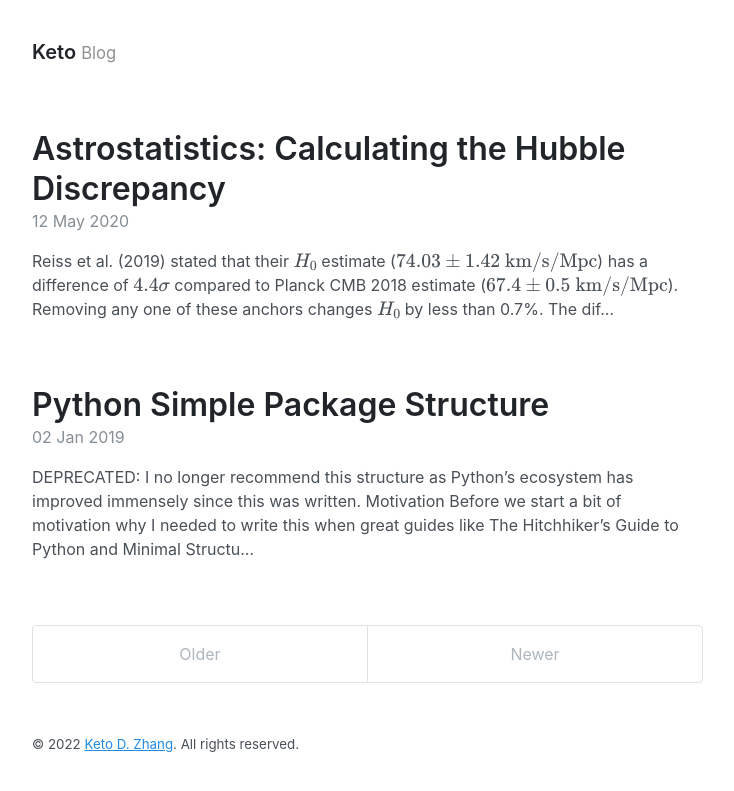
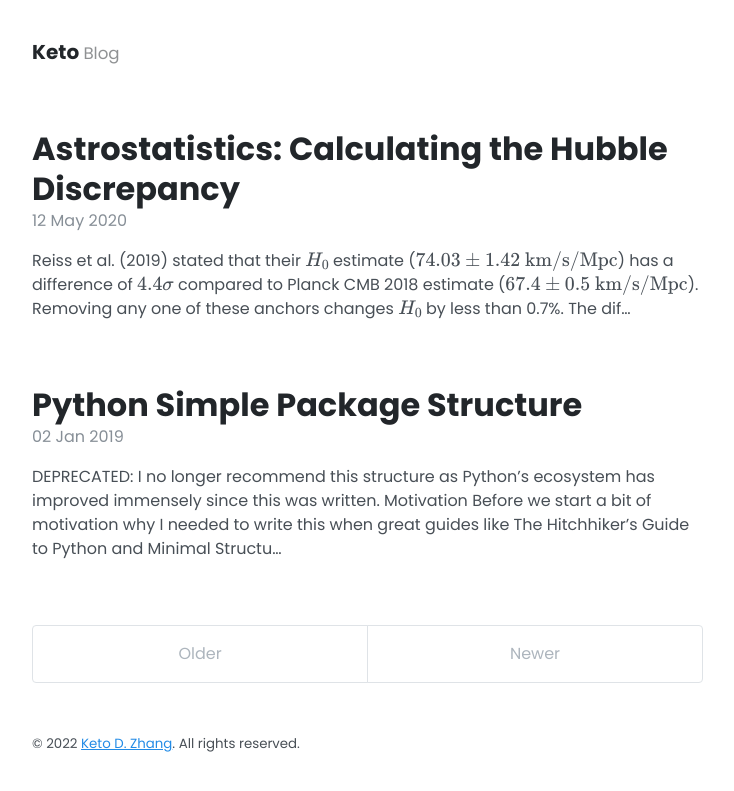
Before and after one commit to ketozhang/blog, a Jekyll site: the page built from index.html, in a window 1280 px wide. Shown: the top 791 px of the page, without its empty margins (272-1006 px from the left). Built offline with Jekyll 4.4.1, drawn with Linux system fonts in a browser that asks for light colours; the list of posts is cut into pages by our own code.

Commit message:
Change main font to Poppins

```diff
--- a/_includes/head.html
+++ b/_includes/head.html
@@ -27,6 +27,11 @@
   <script id="MathJax-script" async src="https://cdn.jsdelivr.net/npm/mathjax@3/es5/tex-mml-chtml.js">
   </script>
 
+  <!-- Google Fonts -->
+  <link rel="preconnect" href="https://fonts.googleapis.com">
+  <link rel="preconnect" href="https://fonts.gstatic.com" crossorigin>
+  <link href="https://fonts.googleapis.com/css2?family=Poppins:wght@400;700&display=swap" rel="stylesheet">
+
   <link rel="stylesheet" href="{{ 'styles.css' | relative_url }}">
   <link rel="apple-touch-icon-precomposed" sizes="144x144"
     href="{{ '/assets/apple-touch-icon-precomposed.png' | relative_url }}">
--- a/_sass/_variables.scss
+++ b/_sass/_variables.scss
@@ -1,14 +1,14 @@
 :root {
-  --gray-000: #f8f9fa;
-  --gray-100: #f1f3f5;
-  --gray-200: #e9ecef;
-  --gray-300: #dee2e6;
-  --gray-400: #ced4da;
-  --gray-500: #adb5bd;
-  --gray-600: #868e96;
-  --gray-700: #495057;
-  --gray-800: #343a40;
-  --gray-900: #212529;
+  --gray-000: hsl(210, 17%, 98%);
+  --gray-100: hsl(210, 17%, 95%);
+  --gray-200: hsl(210, 16%, 93%);
+  --gray-300: hsl(210, 14%, 89%);
+  --gray-400: hsl(210, 14%, 83%);
+  --gray-500: hsl(210, 11%, 71%);
+  --gray-600: hsl(210, 7%, 56%);
+  --gray-700: hsl(210, 9%, 31%);
+  --gray-800: hsl(210, 10%, 23%);
+  --gray-900: hsl(210, 11%, 15%);
 
   --red: #fa5252;
   --pink: #e64980;
@@ -26,7 +26,7 @@
   --blue-400: #4dabf7;
   --yellow-100: #fff3bf;
 
-  --body-font: -apple-system, BlinkMacSystemFont, "Segoe UI", Roboto, "Helvetica Neue", Arial, "Noto Sans", sans-serif, "Apple Color Emoji", "Segoe UI Emoji", "Segoe UI Symbol", "Noto Color Emoji";
+  --body-font: "Poppins", -apple-system, BlinkMacSystemFont, "Segoe UI", Roboto, "Helvetica Neue", Arial, "Noto Sans", sans-serif, "Apple Color Emoji", "Segoe UI Emoji", "Segoe UI Symbol", "Noto Color Emoji";
   --body-font-size: 16px;
   --body-line-height: 1.5;
   --body-color: var(--gray-700);
@@ -59,7 +59,7 @@
     --link-color: var(--blue-300);
     --link-hover-color: var(--blue-400);
 
-    --border-color: rgba(255,255,255,.15);
+    --border-color: rgba(255, 255, 255, .15);
 
     --code-bg: var(--gray-900);
   }
```
